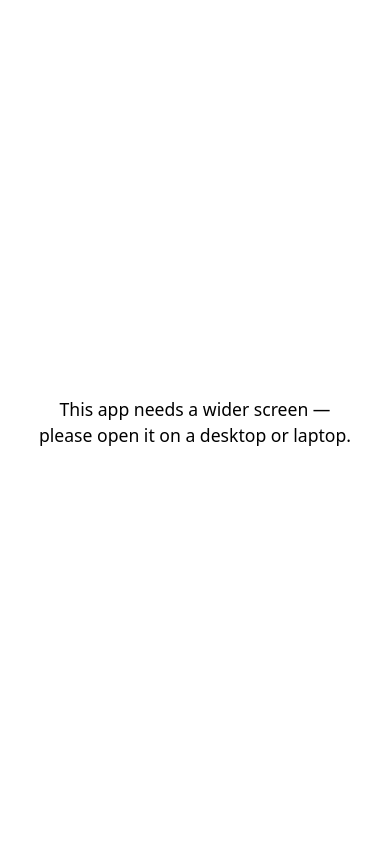
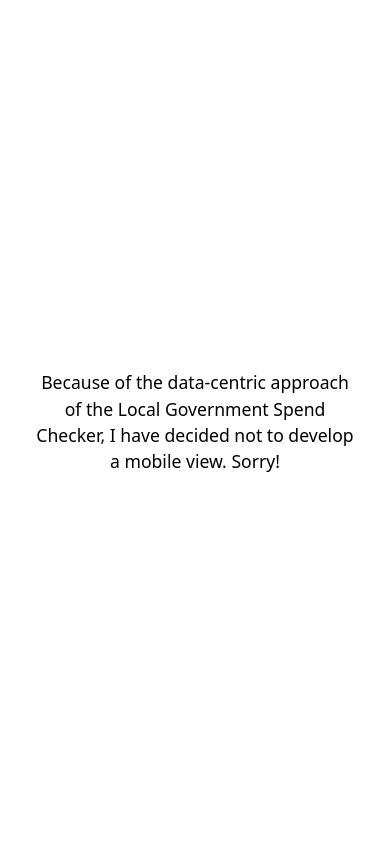
Before and after one commit to fraserwat/local-spend-tracker-frontend, a Django app: page / in a window 390 px wide. Run offline with Django 5.2, Linux system fonts and the light colour scheme; data comes from the database, SQL or seed files in the repository; parts of the project's set-up code (start-up, migrations or seed data) failed here and were passed over.

Commit message:
Update mobile-gate message copy

```diff
--- a/apps/core/templates/core/base.html
+++ b/apps/core/templates/core/base.html
@@ -31,6 +31,6 @@
 </head>
 <body>
   <div id="app">{% block content %}{% endblock %}</div>
-  <div id="mobile-gate">This app needs a wider screen — please open it on a desktop or laptop.</div>
+  <div id="mobile-gate">Because of the data-centric approach of the Local Government Spend Checker, I have decided not to develop a mobile view. Sorry!</div>
 </body>
 </html>
```
